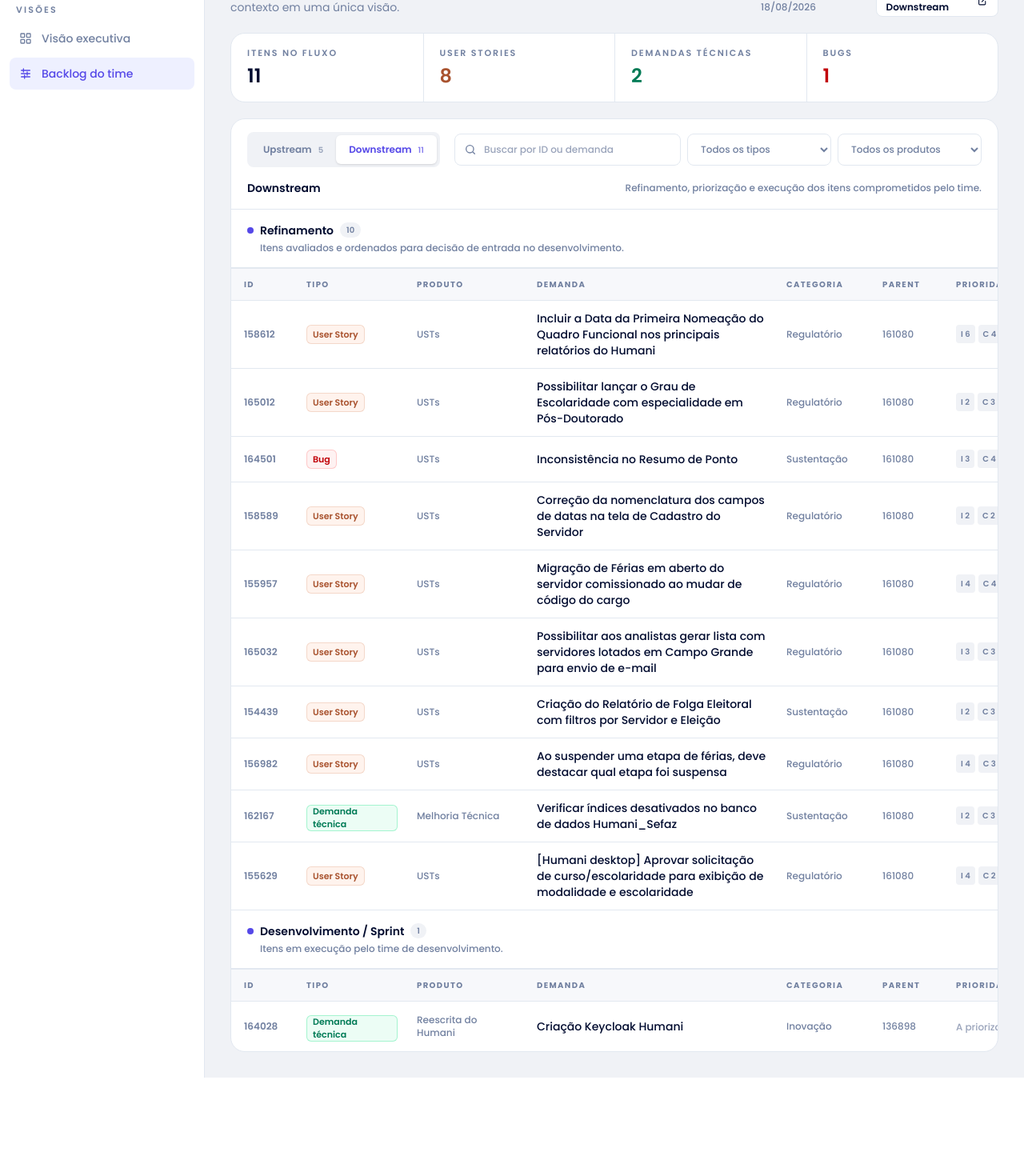
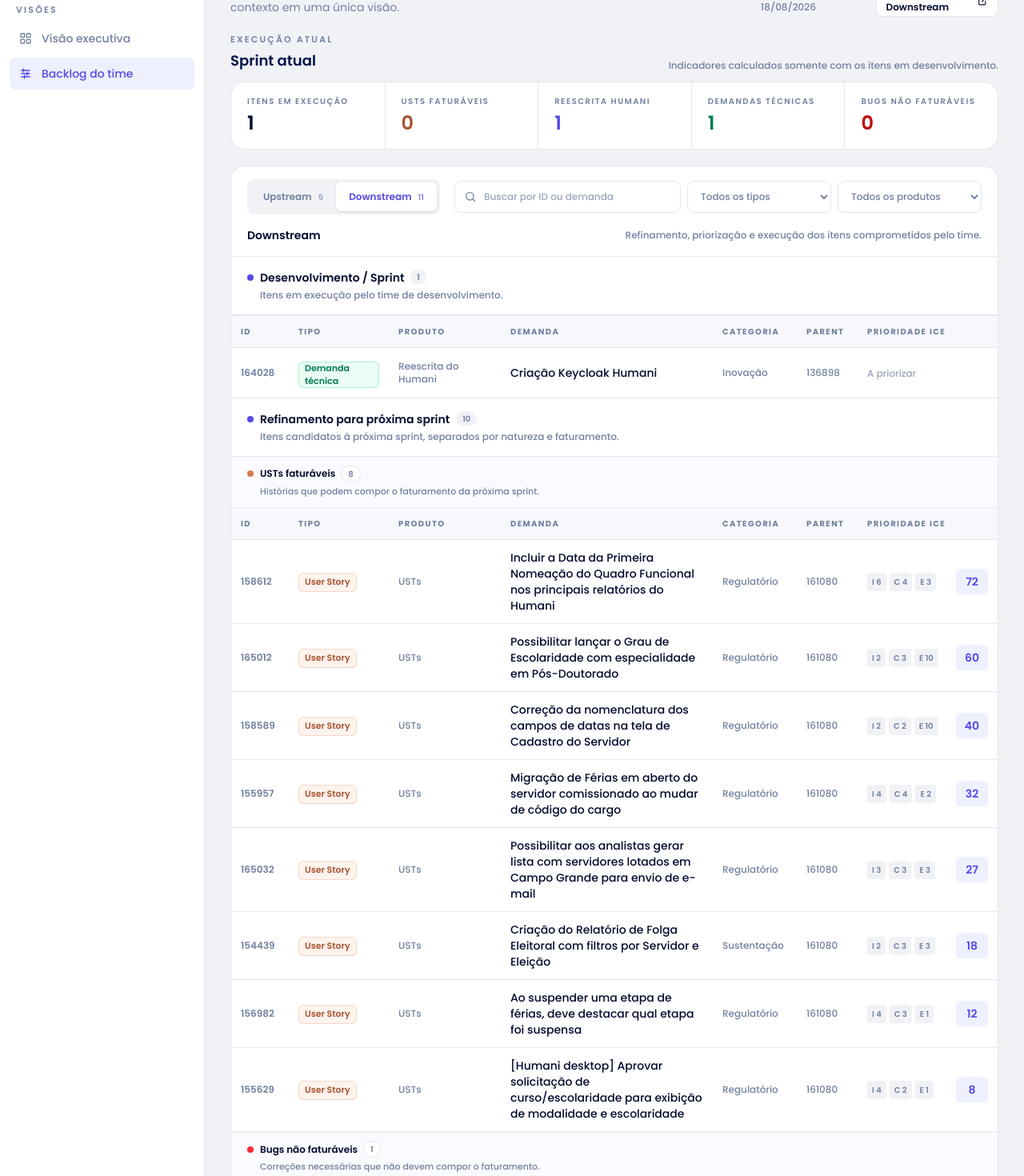
Before and after one commit to RhyanSKomm/Portfolio-de-Produtos, a Next.js app: page /backlog in a window 1280 px wide. Shown: the part 240-1710 px from the top of the page at 80% size. Before the commit the page ends 1587 px from the top, so only its background shows below. Built offline with nearby package versions, Linux system fonts and the light colour scheme.

Commit message:
Reorganiza sprint e refinamento do backlog

```diff
--- a/app/backlog/page.tsx
+++ b/app/backlog/page.tsx
@@ -126,22 +126,22 @@ function BacklogTable({ items }: { items: BacklogItem[] }) {
   return (
     <>
       <div className="hidden overflow-x-auto md:block">
-        <table className="w-full min-w-[1080px] table-fixed border-collapse">
+        <table className="w-full min-w-[920px] table-fixed border-collapse">
           <thead>
             <tr className="border-y border-slate-200 bg-[#f7f8fb] text-left text-[10px] font-semibold uppercase tracking-[0.14em] text-[#7180a0]">
-              <th className="w-[82px] px-4 py-3">ID</th>
-              <th className="w-[138px] px-3 py-3">Tipo</th>
-              <th className="w-[150px] px-3 py-3">Produto</th>
+              <th className="w-[72px] px-3 py-3">ID</th>
+              <th className="w-[125px] px-3 py-3">Tipo</th>
+              <th className="w-[140px] px-3 py-3">Produto</th>
               <th className="px-3 py-3">Demanda</th>
-              <th className="w-[120px] px-3 py-3">Categoria</th>
-              <th className="w-[88px] px-3 py-3">Parent</th>
-              <th className="w-[190px] px-4 py-3">Prioridade ICE</th>
+              <th className="w-[105px] px-3 py-3">Categoria</th>
+              <th className="w-[76px] px-3 py-3">Parent</th>
+              <th className="w-[175px] px-3 py-3">Prioridade ICE</th>
             </tr>
           </thead>
           <tbody className="divide-y divide-slate-200">
             {items.map((item) => (
               <tr className="align-middle transition hover:bg-[#fafbfe]" key={item.id}>
-                <td className="px-4 py-3 font-mono text-xs font-semibold text-[#7180a0]">
+                <td className="px-3 py-3 font-mono text-xs font-semibold text-[#7180a0]">
                   {item.id}
                 </td>
                 <td className="px-3 py-3">
@@ -159,7 +159,7 @@ function BacklogTable({ items }: { items: BacklogItem[] }) {
                 <td className="px-3 py-3 font-mono text-xs font-medium text-[#7180a0]">
                   {item.parent}
                 </td>
-                <td className="px-4 py-3">
+                <td className="px-3 py-3">
                   <PriorityCell item={item} />
                 </td>
               </tr>
@@ -195,34 +195,165 @@ function BacklogTable({ items }: { items: BacklogItem[] }) {
   );
 }
 
+type RefinementGroupId = "billable" | "bugs" | "rewrite" | "technical";
+
+const refinementGroups: Array<{
+  id: RefinementGroupId;
+  label: string;
+  description: string;
+  dotClass: string;
+}> = [
+  {
+    id: "billable",
+    label: "USTs faturáveis",
+    description: "Histórias que podem compor o faturamento da próxima sprint.",
+    dotClass: "bg-[#d77a52]",
+  },
+  {
+    id: "bugs",
+    label: "Bugs não faturáveis",
+    description: "Correções necessárias que não devem compor o faturamento.",
+    dotClass: "bg-red-500",
+  },
+  {
+    id: "rewrite",
+    label: "Reescrita do Humani",
+    description: "Itens vinculados à evolução da nova solução.",
+    dotClass: "bg-[#5548e8]",
+  },
+  {
+    id: "technical",
+    label: "Demandas técnicas",
+    description: "Trabalhos de sustentação, arquitetura e melhoria técnica.",
+    dotClass: "bg-emerald-500",
+  },
+];
+
+function refinementGroupFor(item: BacklogItem): RefinementGroupId {
+  if (item.product === "Reescrita do Humani") {
+    return "rewrite";
+  }
+
+  if (item.type === "Bug") {
+    return "bugs";
+  }
+
+  if (item.type === "Demanda técnica") {
+    return "technical";
+  }
+
+  return "billable";
+}
+
+function RefinementGroups({
+  items,
+  showEmptyGroups,
+}: {
+  items: BacklogItem[];
+  showEmptyGroups: boolean;
+}) {
+  return (
+    <div className="divide-y divide-slate-200">
+      {refinementGroups.map((group) => {
+        const groupItems = items.filter(
+          (item) => refinementGroupFor(item) === group.id,
+        );
+
+        if (!showEmptyGroups && groupItems.length === 0) {
+          return null;
+        }
+
+        return (
+          <section key={group.id}>
+            <div className="flex flex-col justify-between gap-2 bg-[#fafbfe] px-4 py-3 sm:flex-row sm:items-center sm:px-5">
+              <div>
+                <div className="flex items-center gap-2">
+                  <span className={`h-2 w-2 rounded-full ${group.dotClass}`} />
+                  <h4 className="text-xs font-semibold text-[#000b2f]">
+                    {group.label}
+                  </h4>
+                  <span className="rounded-full bg-white px-2 py-0.5 font-mono text-[10px] font-semibold text-[#7180a0] ring-1 ring-slate-200">
+                    {groupItems.length}
+                  </span>
+                </div>
+                <p className="mt-1 text-[11px] font-medium text-[#7180a0] sm:ml-4">
+                  {group.description}
+                </p>
+              </div>
+            </div>
+            {groupItems.length > 0 ? (
+              <BacklogTable items={groupItems} />
+            ) : (
+              <p className="border-t border-slate-200 px-5 py-4 text-xs font-medium text-[#9aa4bb]">
+                Nenhum item deste grupo está no refinamento.
+              </p>
+            )}
+          </section>
+        );
+      })}
+    </div>
+  );
+}
+
 function FlowSummary({ items }: { items: BacklogItem[] }) {
   const metrics = [
-    { label: "Itens no fluxo", value: items.length, tone: "text-[#000b2f]" },
     {
-      label: "User stories",
-      value: items.filter((item) => item.type === "User Story").length,
+      label: "Itens em execução",
+      value: items.length,
+      tone: "text-[#000b2f]",
+      layoutClass: "",
+    },
+    {
+      label: "USTs faturáveis",
+      value: items.filter(
+        (item) => item.type === "User Story" && item.product === "USTs",
+      ).length,
       tone: "text-[#a9532f]",
+      layoutClass: "border-l border-slate-200",
+    },
+    {
+      label: "Reescrita Humani",
+      value: items.filter((item) => item.product === "Reescrita do Humani").length,
+      tone: "text-[#5548e8]",
+      layoutClass: "border-t border-slate-200 xl:border-l xl:border-t-0",
     },
     {
       label: "Demandas técnicas",
       value: items.filter((item) => item.type === "Demanda técnica").length,
       tone: "text-emerald-700",
+      layoutClass: "border-l border-t border-slate-200 xl:border-t-0",
     },
     {
-      label: "Bugs",
+      label: "Bugs não faturáveis",
       value: items.filter((item) => item.type === "Bug").length,
       tone: "text-red-700",
+      layoutClass:
+        "col-span-2 border-t border-slate-200 xl:col-span-1 xl:border-l xl:border-t-0",
     },
   ];
 
   return (
-    <section className="grid grid-cols-2 overflow-hidden rounded-[18px] border border-slate-200 bg-white xl:grid-cols-4">
-      {metrics.map((metric, index) => (
+    <section aria-labelledby="current-sprint-title">
+      <div className="mb-3 flex flex-col justify-between gap-1 sm:flex-row sm:items-end">
+        <div>
+          <p className="text-[11px] font-semibold uppercase tracking-[0.2em] text-[#7180a0]">
+            Execução atual
+          </p>
+          <h3 className="mt-1 text-lg font-semibold text-[#00144a]" id="current-sprint-title">
+            Sprint atual
+          </h3>
+        </div>
+        <p className="text-xs font-medium text-[#7180a0]">
+          Indicadores calculados somente com os itens em desenvolvimento.
+        </p>
+      </div>
+      <div className="grid grid-cols-2 overflow-hidden rounded-[18px] border border-slate-200 bg-white xl:grid-cols-5">
+        {metrics.map((metric) => (
           <div
-          className={`px-4 py-4 sm:px-5 ${index % 2 === 1 ? "border-l border-slate-200" : ""} ${index >= 2 ? "border-t border-slate-200" : ""} ${index > 0 ? "xl:border-l xl:border-slate-200" : "xl:border-l-0"} xl:border-t-0`}
+            className={`px-4 py-4 sm:px-5 ${metric.layoutClass}`}
             key={metric.label}
           >
-          <p className="text-[11px] font-semibold uppercase tracking-[0.17em] text-[#7180a0]">
+            <p className="text-[10px] font-semibold uppercase tracking-[0.15em] text-[#7180a0]">
               {metric.label}
             </p>
             <p className={`mt-1 font-mono text-2xl font-semibold ${metric.tone}`}>
@@ -230,6 +361,7 @@ function FlowSummary({ items }: { items: BacklogItem[] }) {
             </p>
           </div>
         ))}
+      </div>
     </section>
   );
 }
@@ -242,10 +374,25 @@ export default function BacklogPage() {
   const activeFlow =
     backlogData.flows.find((flow) => flow.id === activeFlowId) ?? backlogData.flows[0];
   const allFlowItems = activeFlow.stages.flatMap((stage) => stage.items);
+  const sprintItems =
+    backlogData.flows
+      .find((flow) => flow.id === "downstream")
+      ?.stages.find((stage) => stage.id === "development")?.items ?? [];
   const productOptions = Array.from(new Set(allFlowItems.map((item) => item.product))).sort();
   const normalizedQuery = query.trim().toLocaleLowerCase("pt-BR");
+  const hasActiveFilters = Boolean(
+    normalizedQuery || typeFilter !== "all" || productFilter !== "all",
+  );
+  const orderedStages =
+    activeFlow.id === "downstream"
+      ? [...activeFlow.stages].sort((a, b) => {
+          if (a.id === "development") return -1;
+          if (b.id === "development") return 1;
+          return 0;
+        })
+      : activeFlow.stages;
 
-  const filteredStages = activeFlow.stages.map((stage) => ({
+  const filteredStages = orderedStages.map((stage) => ({
     ...stage,
     items: stage.items.filter((item) => {
       const matchesQuery =
@@ -327,7 +474,7 @@ export default function BacklogPage() {
               </div>
             </div>
 
-            <FlowSummary items={allFlowItems} />
+            <FlowSummary items={sprintItems} />
 
             <section className="overflow-hidden rounded-[18px] border border-slate-200 bg-white">
               <div className="border-b border-slate-200 px-4 py-4 sm:px-5">
@@ -437,7 +584,14 @@ export default function BacklogPage() {
                             </p>
                           </div>
                         </div>
+                        {stage.id === "refinement" ? (
+                          <RefinementGroups
+                            items={stage.items}
+                            showEmptyGroups={!hasActiveFilters}
+                          />
+                        ) : (
                           <BacklogTable items={stage.items} />
+                        )}
                       </section>
                     ) : null,
                   )}
--- a/data/backlog.json
+++ b/data/backlog.json
@@ -93,8 +93,8 @@
       "stages": [
         {
           "id": "refinement",
-          "label": "Refinamento",
-          "description": "Itens avaliados e ordenados para decisão de entrada no desenvolvimento.",
+          "label": "Refinamento para próxima sprint",
+          "description": "Itens candidatos à próxima sprint, separados por natureza e faturamento.",
           "items": [
             {
               "id": 158612,
```
Lines whose indentation alone changed are shown as unchanged.
